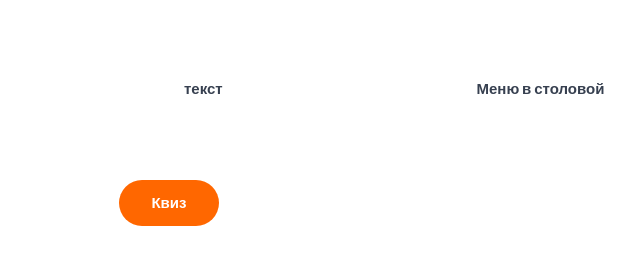
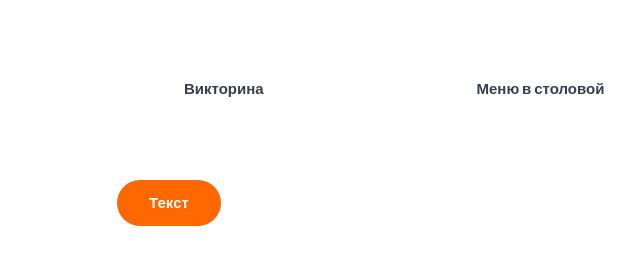
Before and after one commit to sensei-snsi/edusite, a plain HTML site: page index.html in a window 1280 px wide. Shown: the part 1584-1860 px from the top of the page, 471-1111 px from the left. Drawn offline with Linux system fonts and the light colour scheme.

Commit message:
Update index.html

```diff
--- a/index.html
+++ b/index.html
@@ -200,7 +200,7 @@
 									<img src="./img/course07.jpg" alt="">
 									<i class="course-link-icon fa fa-link"></i>
 								</a>
-								<a class="course-title" href="#">текст</a>
+								<a class="course-title" href="./testikqvestik/index.html">Викторина</a>
 							</div>
 						</div>
 
@@ -221,7 +221,7 @@
 
 				<div class="row">
 					<div class="center-btn">
-						<a class="main-button icon-button" href="./testikqvestik/index.html">Квиз</a>
+						<a class="main-button icon-button" href="#">Текст</a>
 					</div>
 				</div>
 
```
